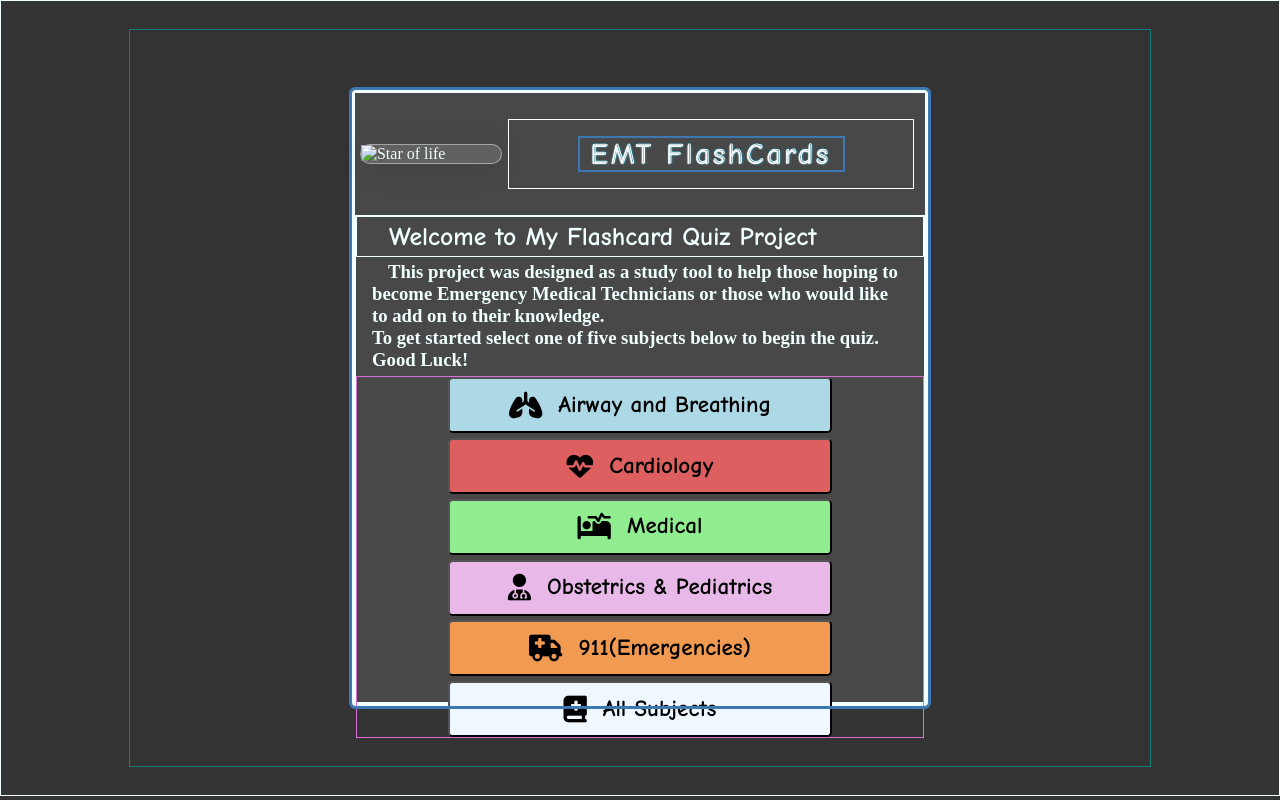
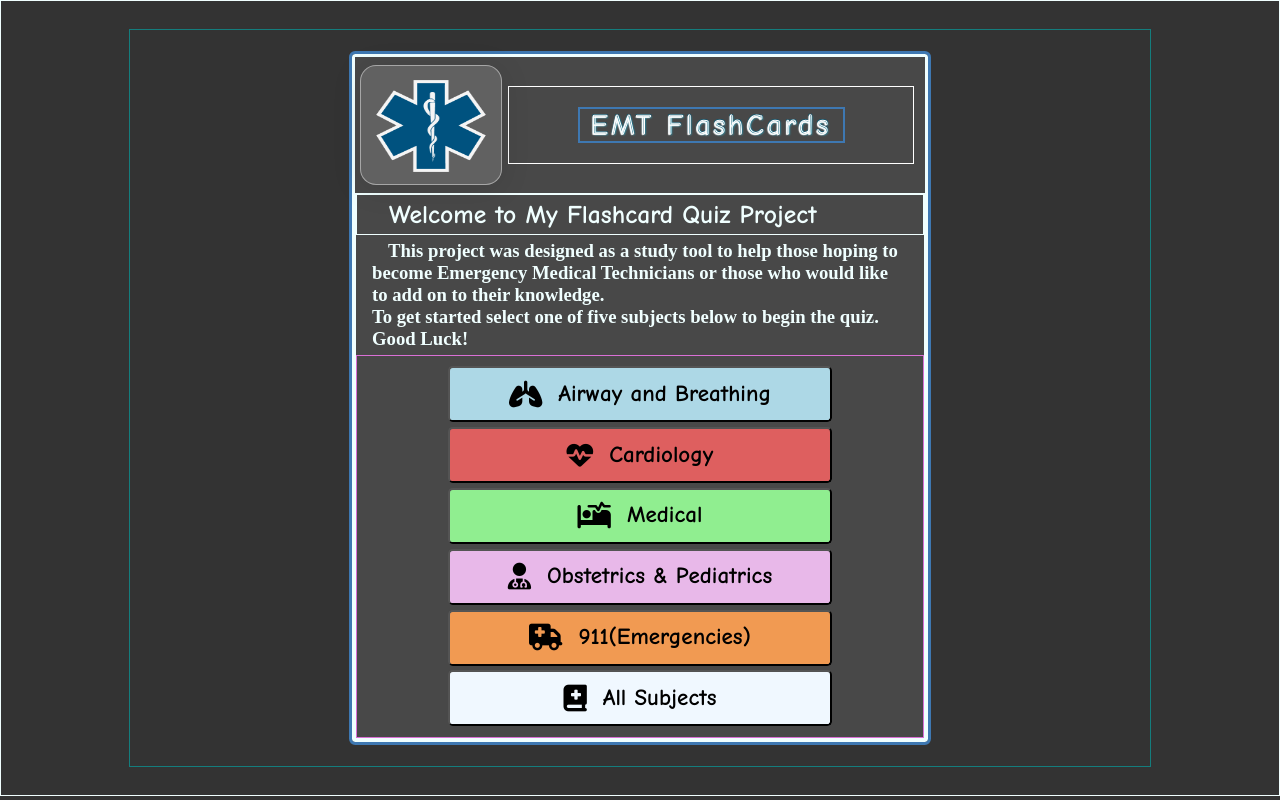
Before and after one commit to Unkn0wnN0de/EMT, a plain HTML site: page index.html in a window 1280 px wide. Drawn offline with Linux system fonts and the light colour scheme.

Commit message:
Update index.html
updated image source path

```diff
--- a/index.html
+++ b/index.html
@@ -15,7 +15,7 @@
         <div class="card-container">
           <div class="card">
               <section class="logo-container">
-                <img src= "/Assets/star-of-life-200x200.png" alt="Star of life">
+                <img src= "./star-of-life-200x200.png" alt="Star of life">
               </section>
               <section class="card-text">
                   <p>EMT FlashCards</p>
```
